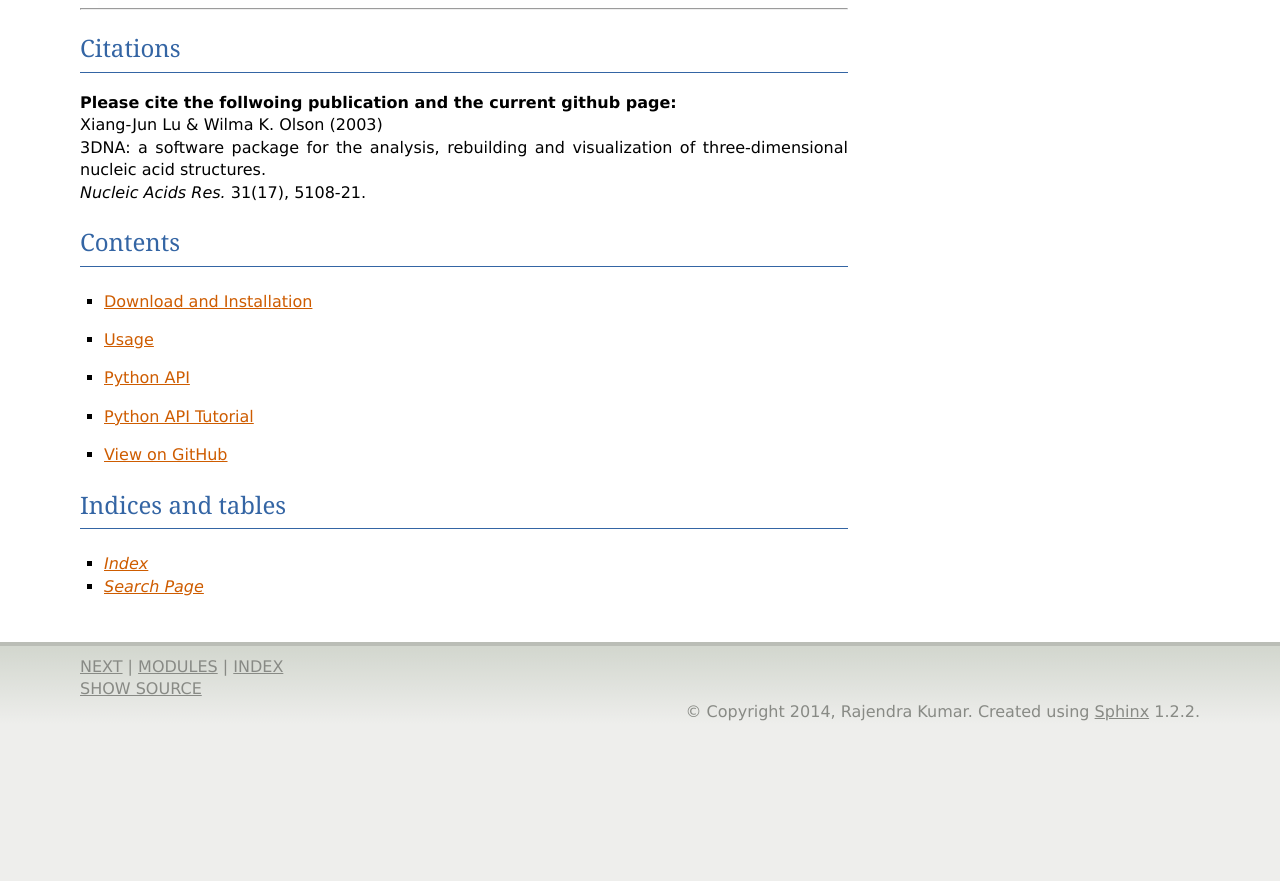
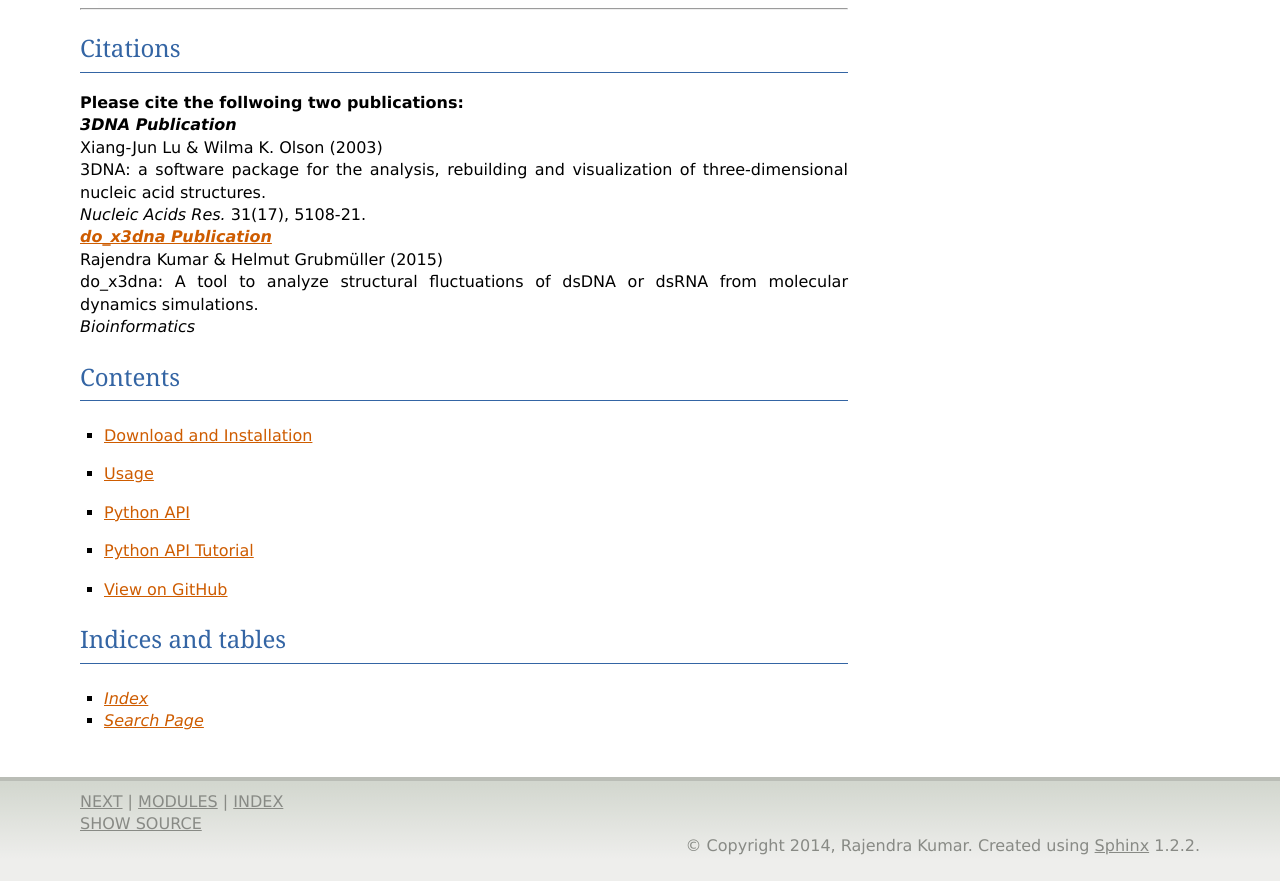
Before and after one commit to rjdkmr/do_x3dna, a plain HTML site: page index.html in a window 1280 px wide. Shown: the part 3275-4156 px from the top of the page. Before the commit the page ends 4021 px from the top, so only its background shows below. Drawn offline with nearby package versions, Linux system fonts and the light colour scheme; some packages are replaced by stand-ins of ours.

Commit message:
Update index.html

```diff
--- a/index.html
+++ b/index.html
@@ -118,10 +118,17 @@
 <div class="section" id="citations">
 <h2>Citations<a class="headerlink" href="#citations" title="Permalink to this headline">¶</a></h2>
 <div class="line-block">
-<div class="line"><strong>Please cite the follwoing publication and the current github page:</strong></div>
+<div class="line"><strong>Please cite the follwoing two publications:</strong></div>
+<div class="line"> </div>
+<div class="line"><strong><em>3DNA Publication</em></strong></div>
 <div class="line">Xiang-Jun Lu &amp; Wilma K. Olson (2003)</div>
 <div class="line">3DNA: a software package for the analysis, rebuilding and visualization of three-dimensional nucleic acid structures.</div>
 <div class="line"><em>Nucleic Acids Res.</em> 31(17), 5108-21.</div>
+<div class="line"> </div>
+<div class="line"><strong><em><a href="http://bioinformatics.oxfordjournals.org/content/early/2015/04/15/bioinformatics.btv190.short" target="_blank">do_x3dna Publication</a></em></strong></div>
+<div class="line">Rajendra Kumar &amp; Helmut Grubmüller (2015)</div>
+<div class="line">do_x3dna: A tool to analyze structural fluctuations of dsDNA or dsRNA from molecular dynamics simulations.</div>
+<div class="line"><em>Bioinformatics</em></div>
 </div>
 </div>
 <div class="section" id="contents">
```
